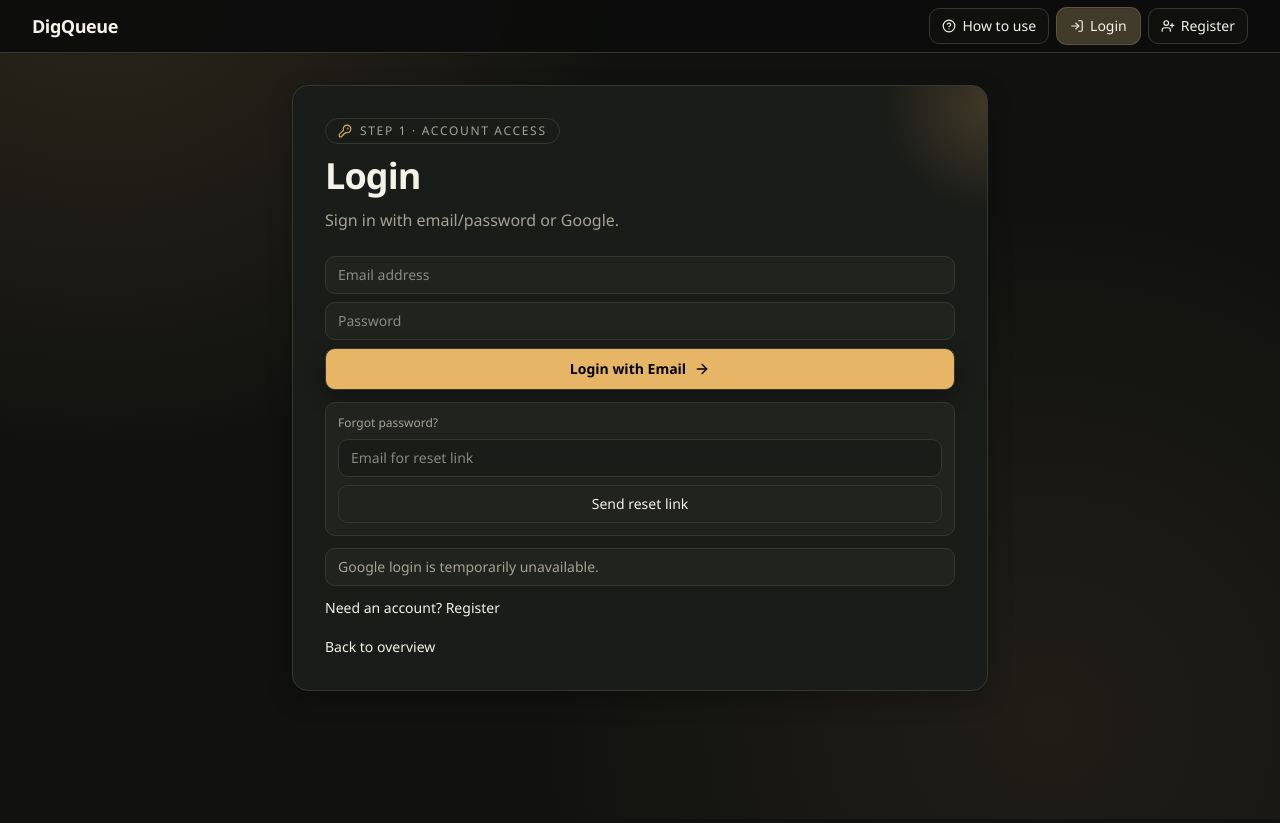
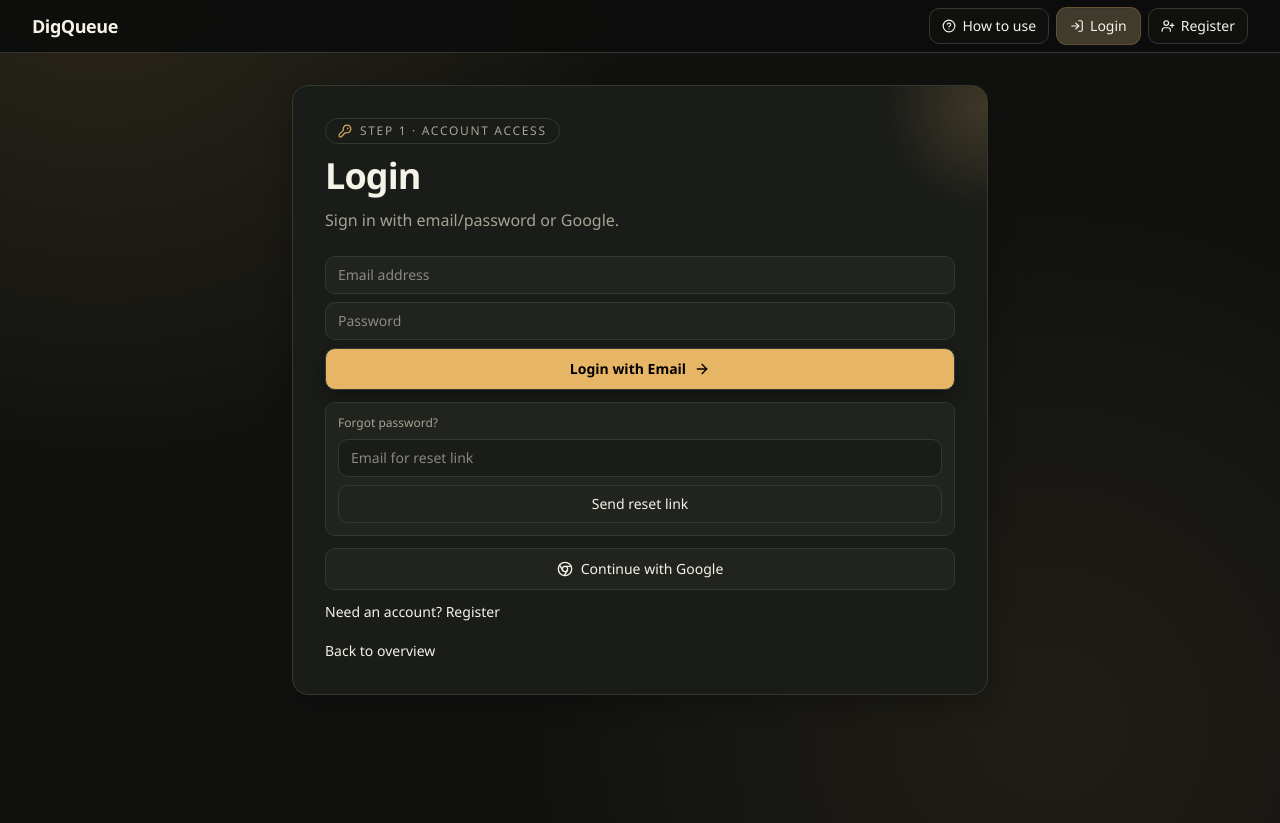
Before and after one commit to CodeLuca/DigQueue, a Next.js app: page /login in a window 1280 px wide. Built offline with nearby package versions, Linux system fonts and the light colour scheme; no server answers.

Commit message:
Always show Google OAuth and rely on runtime auth errors

```diff
--- a/app/auth-actions.ts
+++ b/app/auth-actions.ts
@@ -2,7 +2,6 @@
 
 import { headers } from "next/headers";
 import { redirect } from "next/navigation";
-import { isGoogleOAuthAvailable } from "@/lib/supabase/google-oauth";
 import { getSupabaseServerClient } from "@/lib/supabase/server";
 
 function safeNext(value: unknown) {
@@ -92,10 +91,6 @@ export async function registerWithPasswordAction(formData: FormData) {
 
 export async function loginWithGoogleAction(formData: FormData) {
   const nextPath = safeNext(formData.get("next"));
-  const googleAvailable = await isGoogleOAuthAvailable();
-  if (!googleAvailable) {
-    redirect(withAuthQuery("/login", { next: nextPath, error: "Google login is unavailable. Use email/password for now." }));
-  }
 
   const supabase = await getSupabaseServerClient();
   const headersStore = await headers();
--- a/app/login/page.tsx
+++ b/app/login/page.tsx
@@ -1,7 +1,6 @@
 import Link from "next/link";
 import { ArrowRight, Chrome, KeyRound } from "lucide-react";
 import { loginWithGoogleAction, loginWithPasswordAction, requestPasswordResetAction } from "@/app/auth-actions";
-import { isGoogleOAuthAvailable } from "@/lib/supabase/google-oauth";
 
 const tertiaryLinkClass =
   "text-sm text-[color:color-mix(in_oklab,var(--color-muted)_82%,var(--color-accent)_18%)] transition-colors hover:text-[var(--color-accent)] hover:underline underline-offset-4";
@@ -14,7 +13,6 @@ export default async function LoginPage({
   const { next, email, error, notice } = await searchParams;
   const nextPath = typeof next === "string" && next.startsWith("/") ? next : "/";
   const sessionEmail = typeof email === "string" && email.includes("@") ? email : "";
-  const googleAvailable = await isGoogleOAuthAvailable();
 
   return (
     <main className="mx-auto min-h-[calc(100vh-11rem)] max-w-[760px] px-4 py-8 md:px-8">
@@ -75,7 +73,6 @@ export default async function LoginPage({
               Send reset link
             </button>
           </form>
-          {googleAvailable ? (
           <form action={loginWithGoogleAction}>
             <input type="hidden" name="next" value={nextPath} />
             <button
@@ -86,11 +83,6 @@ export default async function LoginPage({
               Continue with Google
             </button>
           </form>
-          ) : (
-            <p className="rounded-md border border-[var(--color-border)] bg-[var(--color-surface2)] px-3 py-2 text-sm text-[var(--color-muted)]">
-              Google login is temporarily unavailable.
-            </p>
-          )}
           <Link href={`/register?next=${encodeURIComponent(nextPath)}`} className={tertiaryLinkClass}>
             Need an account? Register
           </Link>
--- a/app/register/page.tsx
+++ b/app/register/page.tsx
@@ -1,7 +1,6 @@
 import Link from "next/link";
 import { ArrowRight, Chrome, KeyRound } from "lucide-react";
 import { loginWithGoogleAction, registerWithPasswordAction } from "@/app/auth-actions";
-import { isGoogleOAuthAvailable } from "@/lib/supabase/google-oauth";
 
 const tertiaryLinkClass =
   "text-sm text-[color:color-mix(in_oklab,var(--color-muted)_82%,var(--color-accent)_18%)] transition-colors hover:text-[var(--color-accent)] hover:underline underline-offset-4";
@@ -14,7 +13,6 @@ export default async function RegisterPage({
   const { email, next, error } = await searchParams;
   const sessionEmail = typeof email === "string" && email.includes("@") ? email : "";
   const nextPath = typeof next === "string" && next.startsWith("/") ? next : "/";
-  const googleAvailable = await isGoogleOAuthAvailable();
 
   return (
     <main className="mx-auto min-h-[calc(100vh-11rem)] max-w-[760px] px-4 py-8 md:px-8">
@@ -62,7 +60,6 @@ export default async function RegisterPage({
               <ArrowRight className="h-4 w-4" />
             </button>
           </form>
-          {googleAvailable ? (
           <form action={loginWithGoogleAction}>
             <input type="hidden" name="next" value={nextPath} />
             <button
@@ -73,11 +70,6 @@ export default async function RegisterPage({
               Continue with Google
             </button>
           </form>
-          ) : (
-            <p className="rounded-md border border-[var(--color-border)] bg-[var(--color-surface2)] px-3 py-2 text-sm text-[var(--color-muted)]">
-              Google registration is temporarily unavailable.
-            </p>
-          )}
           <Link href={`/login?next=${encodeURIComponent(nextPath)}`} className={tertiaryLinkClass}>
             Already have an account? Login
           </Link>
```
Lines whose indentation alone changed are shown as unchanged.
